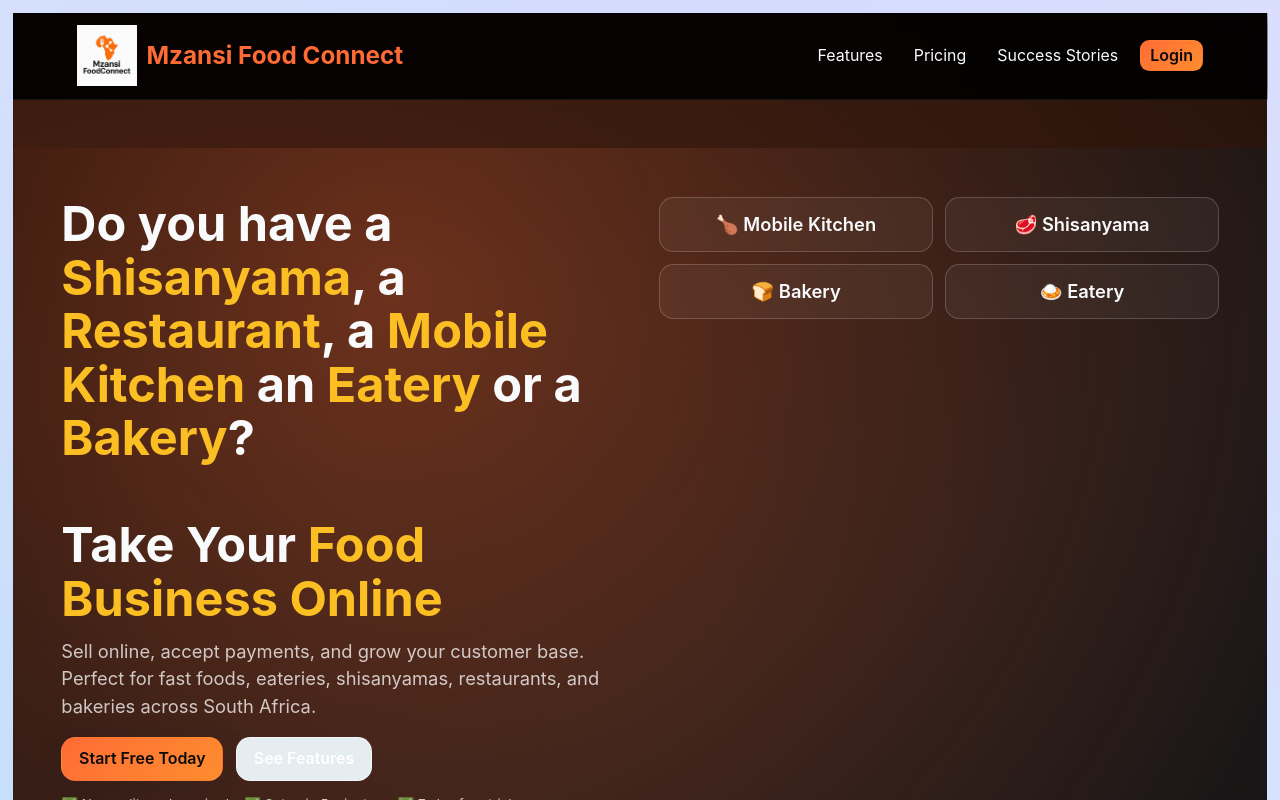
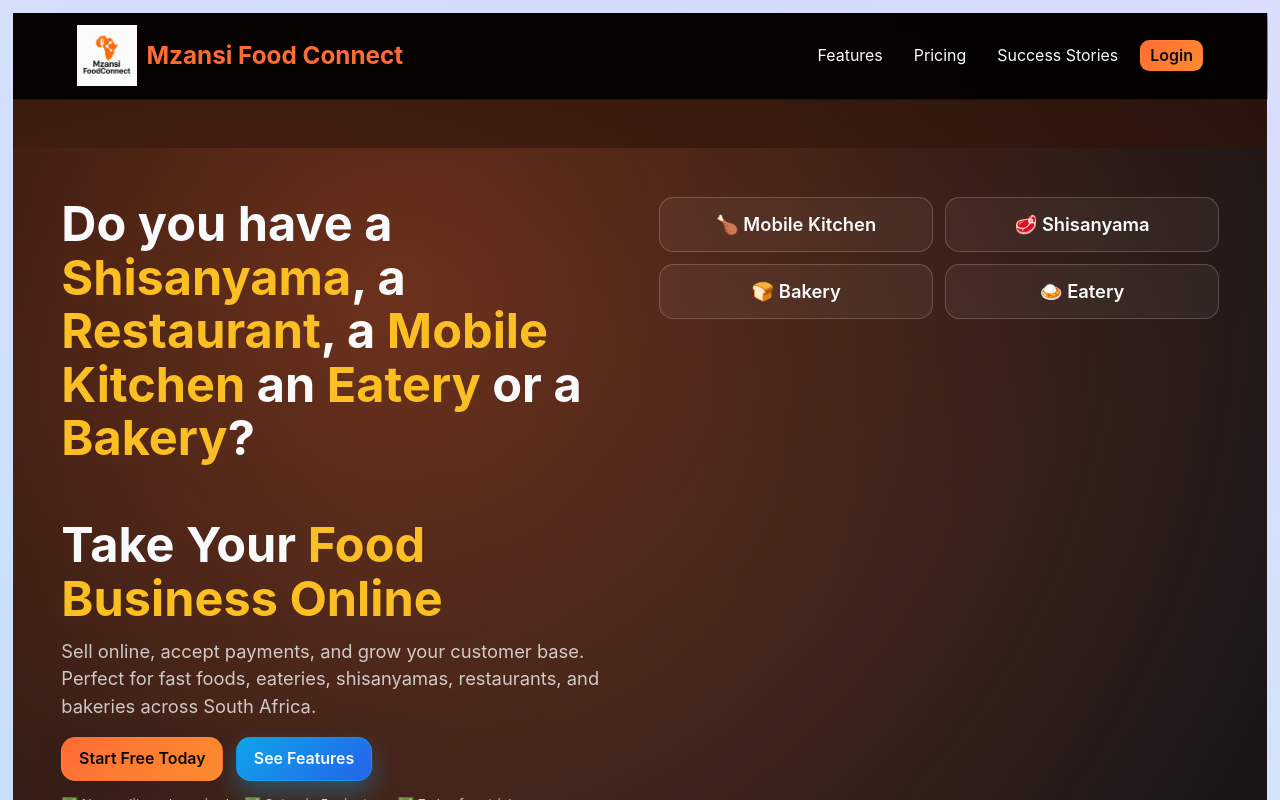
Before and after one commit to tdm-rsa/mzansi-food-connect, a React (Vite) app: page / in a window 1280 px wide. Shown: the top 800 px of the page. Built offline with nearby package versions, Linux system fonts and the light colour scheme; no server answers.

Commit message:
Improve landing CTA buttons and dark-mode form inputs

```diff
--- a/src/Landing.css
+++ b/src/Landing.css
@@ -93,8 +93,15 @@
 }
 
 .btn-secondary {
-  border-color: rgba(255, 255, 255, 0.5);
-  color: #fff;
+  border-color: rgba(14, 165, 233, 0.6);
+  background: linear-gradient(135deg, #0ea5e9, #2563eb);
+  color: #f8fafc;
+  box-shadow: 0 12px 25px rgba(14, 165, 233, 0.35);
+}
+
+.btn-secondary:hover {
+  border-color: rgba(14, 165, 233, 0.9);
+  box-shadow: 0 14px 35px rgba(14, 165, 233, 0.5);
 }
 
 .btn-large {
--- a/src/Landing.jsx
+++ b/src/Landing.jsx
@@ -124,7 +124,7 @@
       description: "Keep your subdomain and unlock all features",
       features: [
         "Everything in Free Trial",
-        "Up to 3 website templates",
+        "Up to 2 website templates",
         "Unlimited menu items",
         "Basic analytics",
         "Live Queue View for Customers on the website",
@@ -150,7 +150,7 @@
         "Advanced Analytics, charts and reports",
         "API access e.g Automated WhatsApp messaging",
         "Unlimited Menu Items",
-        "First priority support",
+        "First priority support(WhatApp)",
         "Full branding control"
       ],
       cta: "Upgrade to Premium",
--- a/src/components/MenuManagement.jsx
+++ b/src/components/MenuManagement.jsx
@@ -266,6 +266,10 @@
                   onChange={(e) => setFormData({ ...formData, name: e.target.value })}
                   placeholder="e.g., Beef Burger"
                   required
+                  style={{
+                    background: darkMode ? "rgba(9, 9, 17, 0.9)" : undefined,
+                    color: darkMode ? "#f8fafc" : undefined
+                  }}
                 />
               </div>
 
@@ -279,6 +283,10 @@
                   onChange={(e) => setFormData({ ...formData, price: e.target.value })}
                   placeholder="0.00"
                   required
+                  style={{
+                    background: darkMode ? "rgba(9, 9, 17, 0.9)" : undefined,
+                    color: darkMode ? "#f8fafc" : undefined
+                  }}
                 />
               </div>
 
@@ -290,6 +298,10 @@
                   value={formData.category}
                   onChange={(e) => setFormData({ ...formData, category: e.target.value })}
                   placeholder="e.g., Burgers, Drinks, Sides"
+                  style={{
+                    background: darkMode ? "rgba(9, 9, 17, 0.9)" : undefined,
+                    color: darkMode ? "#f8fafc" : undefined
+                  }}
                 />
               </div>
 
@@ -301,6 +313,10 @@
                   onChange={(e) => setFormData({ ...formData, description: e.target.value })}
                   placeholder="Describe your dish..."
                   rows={3}
+                  style={{
+                    background: darkMode ? "rgba(9, 9, 17, 0.9)" : undefined,
+                    color: darkMode ? "#f8fafc" : undefined
+                  }}
                 />
               </div>
 
```
